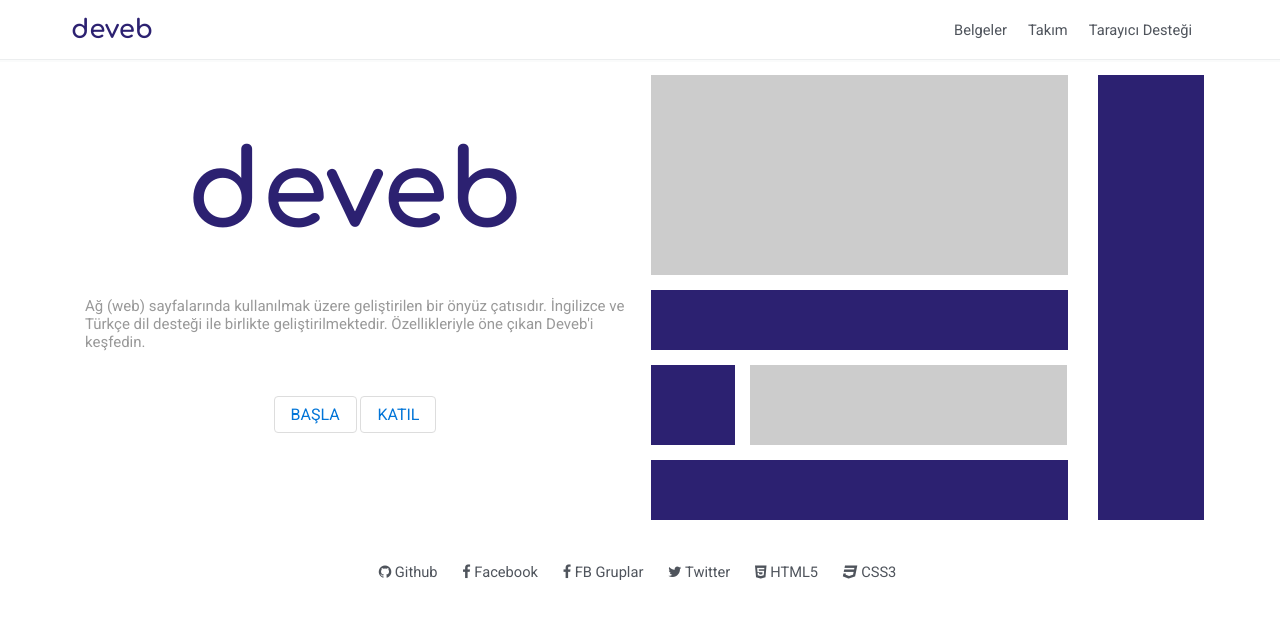
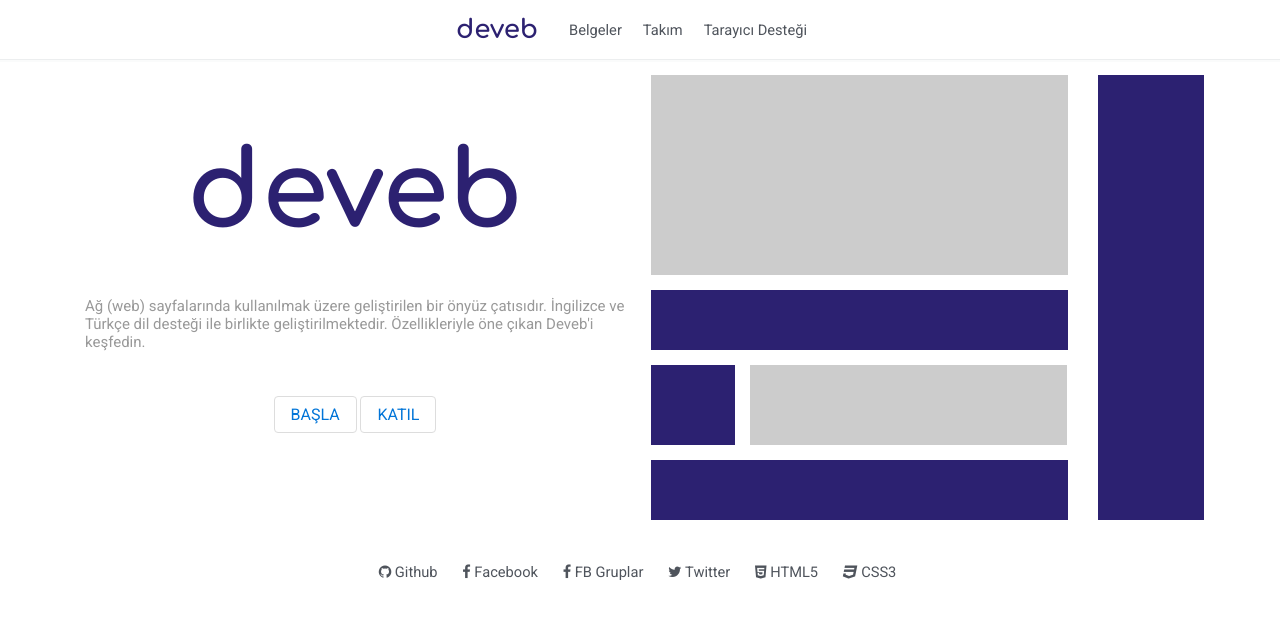
Before and after one commit to data-deveb/data-deveb.github.io, a Jekyll site: the page built from index.html, in a window 1280 px wide. Shown: the top 619 px of the page. Built offline with Jekyll 4.4.1, drawn with Linux system fonts in a browser that asks for light colours.

Commit message:
Güncelleme

```diff
--- a/_includes/header.html
+++ b/_includes/header.html
@@ -1,5 +1,5 @@
 <div id="header" data-gnl="24 24p ortada göbekte" class="ap-beyaz beri-alt-1 kenar-alt" style="min-height:60px;">
-  <div data-gnl="23 kaplama ger göbekte">
+  <div data-gnl="23 kaplama ortada göbekte" data-ort="ger">
     <ul class="menü-genel" data-gnl="0 göbekte">
       <li><a href="https://data-deveb.github.io" class="logo">deveb</a></li>
     </ul>
```
